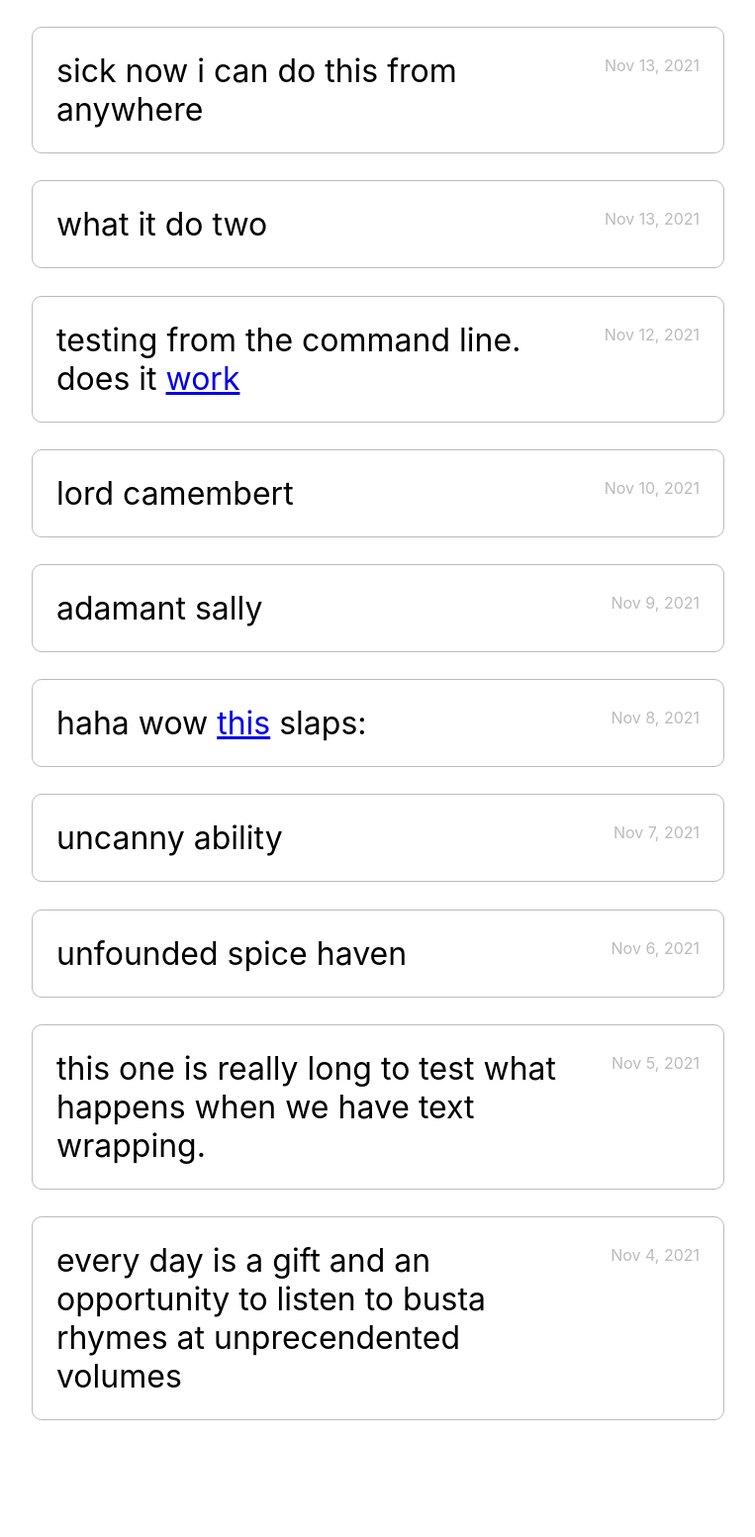
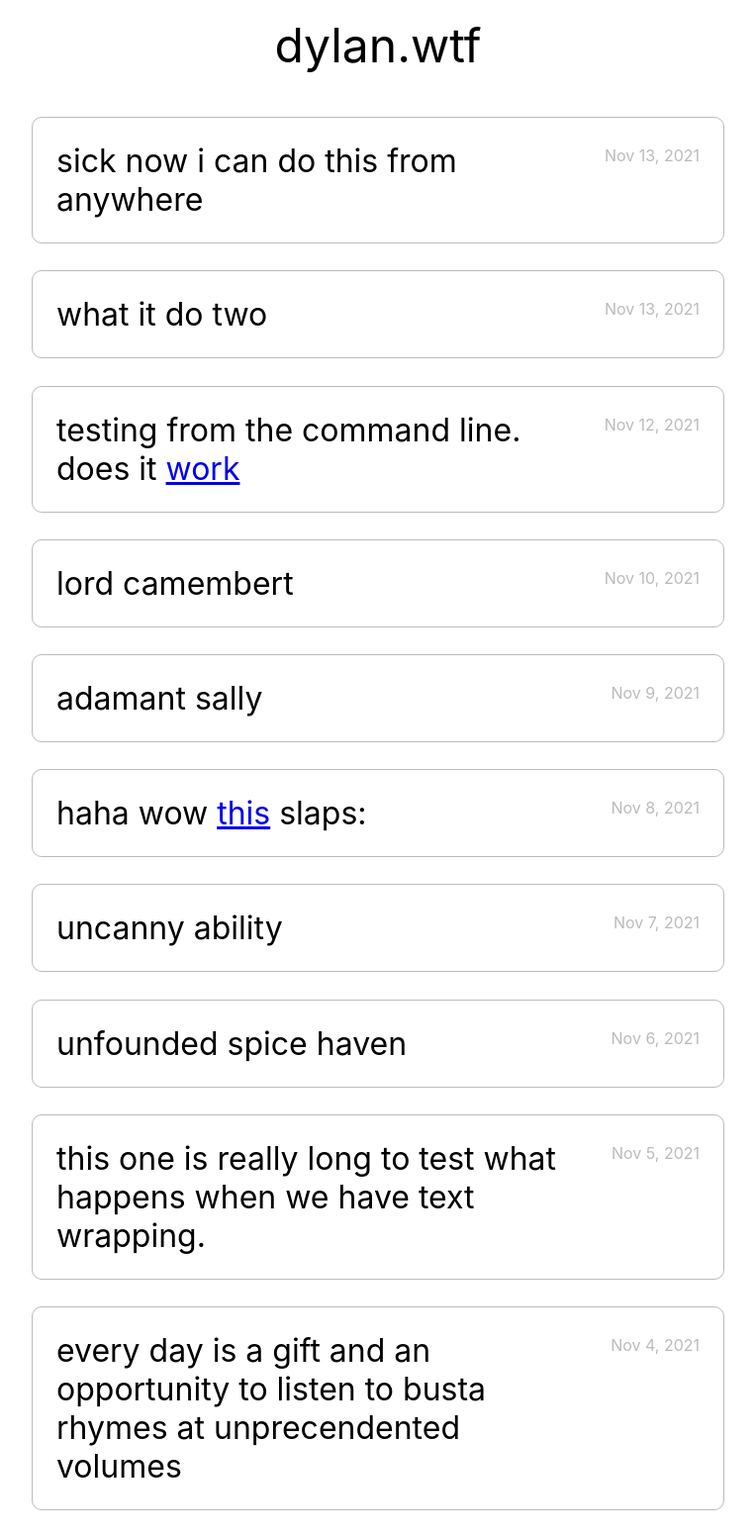
Before and after one commit to dylanhand/dylan.wtf, a Jekyll site: the page built from index.markdown, in a window 1280 px wide. Shown: the whole page at 99% size, without its empty margins (258-1021 px from the left). Built offline with Jekyll 4.4.1, drawn with Linux system fonts in a browser that asks for light colours; before the commit the page ends 1462 px from its top, so only the background shows below that.

Commit message:
Add header

```diff
--- a/_includes/header.html
+++ b/_includes/header.html
@@ -0,0 +1,5 @@
+<div class="container">
+    <div class="header">
+        dylan.wtf
+    </div>
+</div>
--- /dev/null
+++ b/_sass/header.scss
@@ -0,0 +1,6 @@
+.header {
+    padding: 1rem;
+    font-size: 3rem;
+    text-align: center;
+    // background-color: #eee;
+}
--- a/_sass/initialize.scss
+++ b/_sass/initialize.scss
@@ -9,3 +9,4 @@ body, p {
 }
 
 @import "home";
+@import "header";
```
